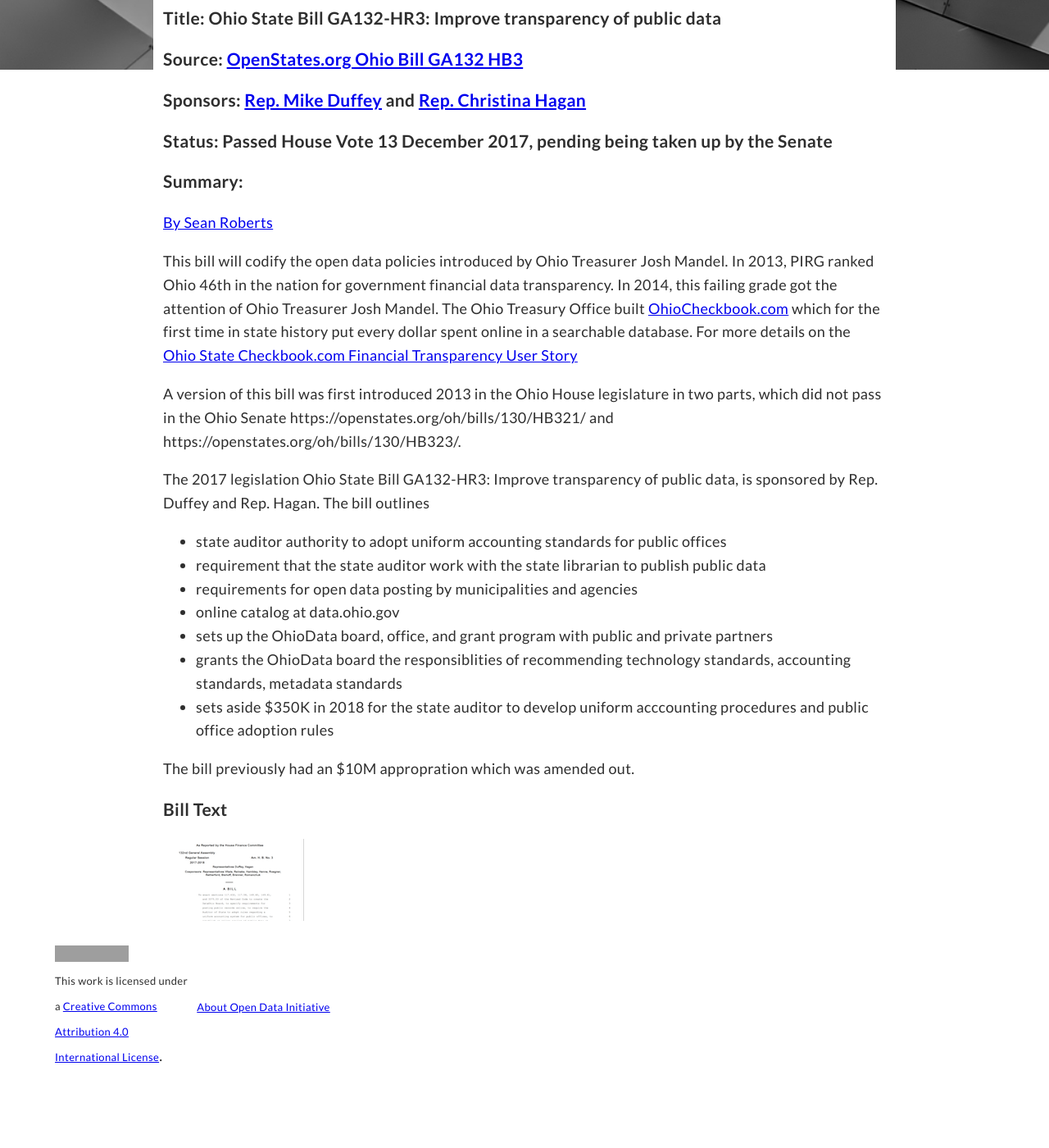
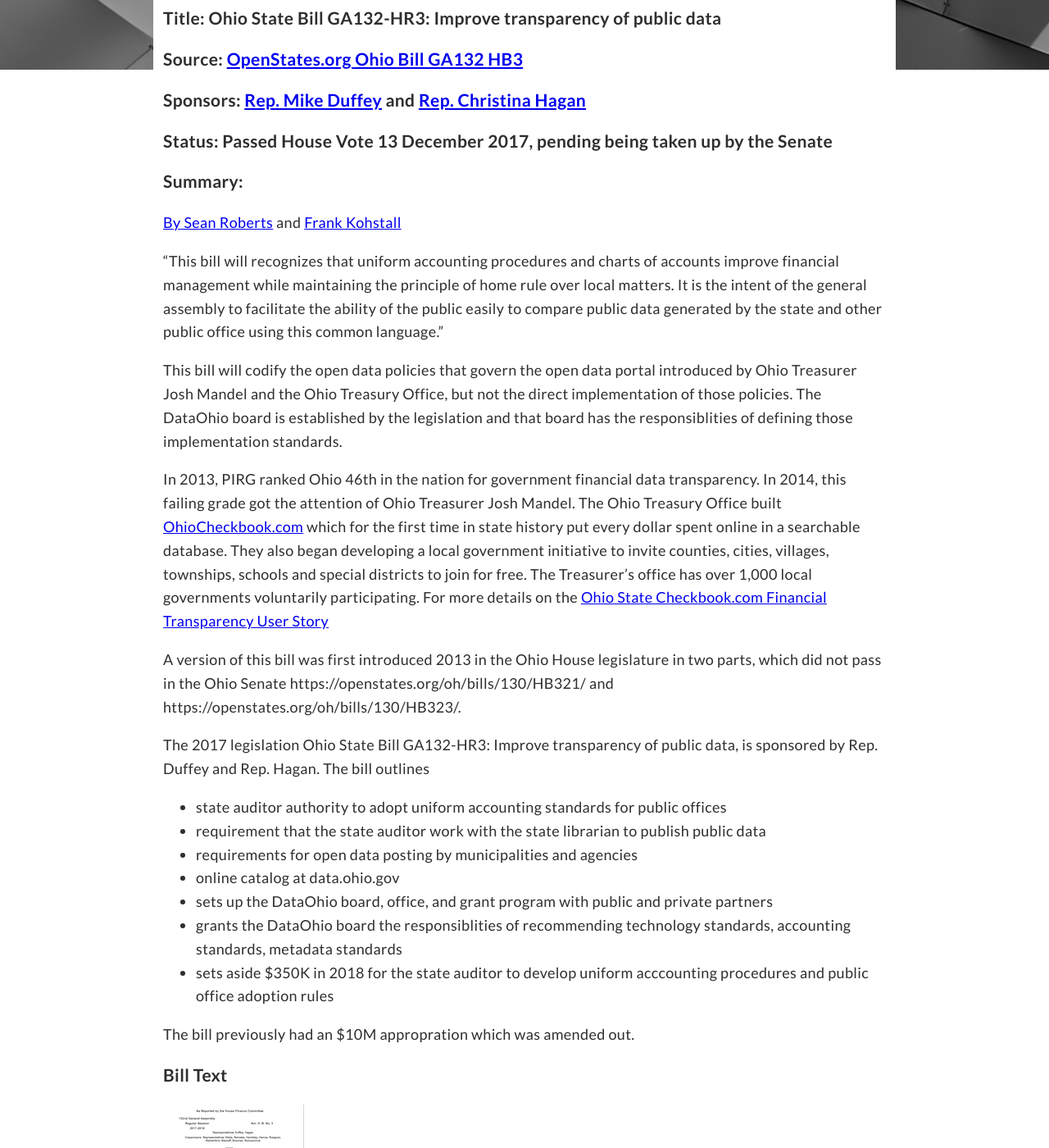
Before and after one commit to opendatainitiative/opendatainitiative.github.io, a Jekyll site: the page built from _posts/2017-02-01-ohio.md, in a window 1280 px wide and 1400 px high, scrolled down 193 px. Shown: the whole window at 82% size. Built offline with Jekyll 4.4.1, drawn with Linux system fonts in a browser that asks for light colours; before the commit the page ends 1500 px from its top, so only the background shows below that; grey boxes are pictures that could not be loaded.

Commit message:
merge of changes from sean and frank

```diff
--- a/_posts/2017-02-01-ohio.md
+++ b/_posts/2017-02-01-ohio.md
@@ -10,9 +10,13 @@ categories: legislation
 ### Status: Passed House Vote 13 December 2017, pending being taken up by the Senate
 
 ### Summary:
-[By Sean Roberts](/about)
+[By Sean Roberts](/about) and [Frank Kohstall](https://www.linkedin.com/in/frank-kohstall-8a66b91a/)
 
-This bill will codify the open data policies introduced by Ohio Treasurer Josh Mandel. In 2013, PIRG ranked Ohio 46th in the nation for government financial data transparency. In 2014, this failing grade got the attention of Ohio Treasurer Josh Mandel. The Ohio Treasury Office built [OhioCheckbook.com](http://www.ohiocheckbook.com/) which for the first time in state history put every dollar spent online in a searchable database. For more details on the [Ohio State Checkbook.com Financial Transparency User Story](https://opendatainitiative.github.io/blog/2017-12-18-user-story-ohio-treasury-office/)
+"This bill will recognizes that uniform accounting procedures and charts of accounts improve financial management while maintaining the principle of home rule over local matters. It is the intent of the general assembly to facilitate the ability of the public easily to compare public data generated by the state and other public office using this common language."
+
+This bill will codify the open data policies that govern the open data portal introduced by Ohio Treasurer Josh Mandel and the Ohio Treasury Office, but not the direct implementation of those policies. The DataOhio board is established by the legislation and that board has the responsiblities of defining those implementation standards.
+
+In 2013, PIRG ranked Ohio 46th in the nation for government financial data transparency. In 2014, this failing grade got the attention of Ohio Treasurer Josh Mandel. The Ohio Treasury Office built [OhioCheckbook.com](http://www.ohiocheckbook.com/) which for the first time in state history put every dollar spent online in a searchable database. They also began developing a local government initiative to invite counties, cities, villages, townships, schools and special districts to join for free. The Treasurer’s office has over 1,000 local governments voluntarily participating. For more details on the [Ohio State Checkbook.com Financial Transparency User Story](https://opendatainitiative.github.io/blog/2017-12-18-user-story-ohio-treasury-office/)
 
 A version of this bill was first introduced 2013 in the Ohio House legislature in two parts, which did not pass in the Ohio Senate https://openstates.org/oh/bills/130/HB321/ and https://openstates.org/oh/bills/130/HB323/.
 
@@ -22,8 +26,8 @@ The 2017 legislation Ohio State Bill GA132-HR3: Improve transparency of public d
 * requirement that the state auditor work with the state librarian to publish public data
 * requirements for open data posting by municipalities and agencies
 * online catalog at data.ohio.gov
-* sets up the OhioData board, office, and grant program with public and private partners
-* grants the OhioData board the responsiblities of recommending technology standards, accounting standards, metadata standards
+* sets up the DataOhio board, office, and grant program with public and private partners
+* grants the DataOhio board the responsiblities of recommending technology standards, accounting standards, metadata standards
 * sets aside $350K in 2018 for the state auditor to develop uniform acccounting procedures and public office adoption rules
 
 The bill previously had an $10M appropration which was amended out.
```
